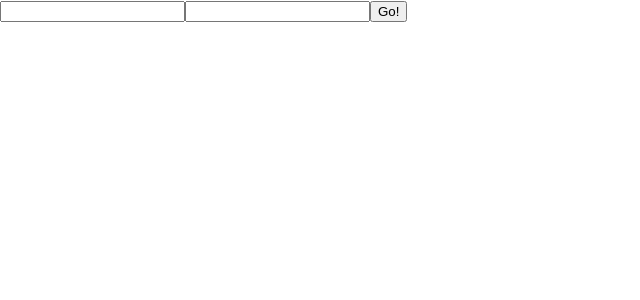
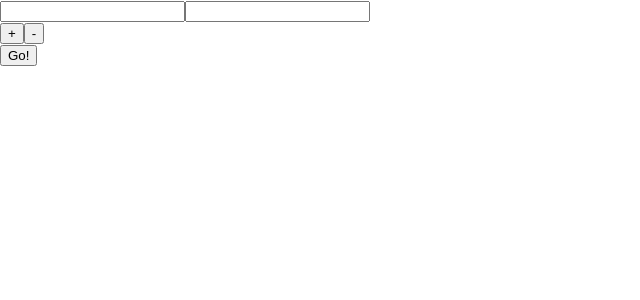
Before and after one commit to adithya-somasundaram/secret-santa, a React (Create React App) app: page / in a window 1280 px wide. Shown: the top 300 px of the page, without its empty margins (0-640 px from the left). Built offline with nearby package versions, Linux system fonts and the light colour scheme.

Commit message:
added plus, minus buttons

```diff
--- a/src/components/Home.js
+++ b/src/components/Home.js
@@ -9,8 +9,36 @@ class Home extends Component{
             text : {
                 recipient: '',
                 textmessage: ''
-            }
+            },
+            entry : [],
+            users :[],
+            numbers : [],
+            total : 1
         }
+    }
+
+    componentDidMount() {
+        const {text} = this.state
+
+        var temp  = (
+            <div>
+                <input id= {0} value={text.recipient} onChange={e => this.setState({
+                    text: {
+                        ...text, recipient: e.target.value
+                    }
+                })}/>
+                <input id= {0} value={text.textmessage} onChange={e => this.setState({
+                    text: {
+                        ...text, textmessage: e.target.value
+                    }
+                })}/>
+            </div>
+        );
+
+        this.setState({
+            entry : [temp]
+        })
+        // this.add()
     }
 
     sendText = _ => {
@@ -20,21 +48,48 @@ class Home extends Component{
         .catch(err => console.log('error: ', err))
     }
 
-    render(){
+    add(){
         const {text} = this.state
 
-        return(
+        var temp  = (
             <div>
-                <input value={text.recipient} onChange={e => this.setState({
+                <input id= {this.state.total} value={text.recipient} onChange={e => this.setState({
                     text: {
                         ...text, recipient: e.target.value
                     }
                 })}/>
-                <input value={text.textmessage} onChange={e => this.setState({
+                <input id= {this.state.total} value={text.textmessage} onChange={e => this.setState({
                     text: {
                         ...text, textmessage: e.target.value
                     }
                 })}/>
+            </div>
+        );
+
+        var x = this.state.entry;
+        x.push(temp)
+
+        this.setState((prevState) => ({
+            entry : x,
+            total : prevState.total + 1
+        }))
+        console.log(this.state.entry)
+    }
+
+    sub(){
+        this.setState((prevState) => ({
+            total : prevState.total - 1
+        }))
+    }
+
+    render(){
+        return(
+            <div>
+                {this.state.entry}
+                <div>
+                    <button onClick={()=>{this.add()}}>+</button>
+                    <button onClick={()=>{this.sub()}}>-</button>
+                </div>
                 <button onClick={this.sendText}>Go!</button>
             </div>
         )
```
